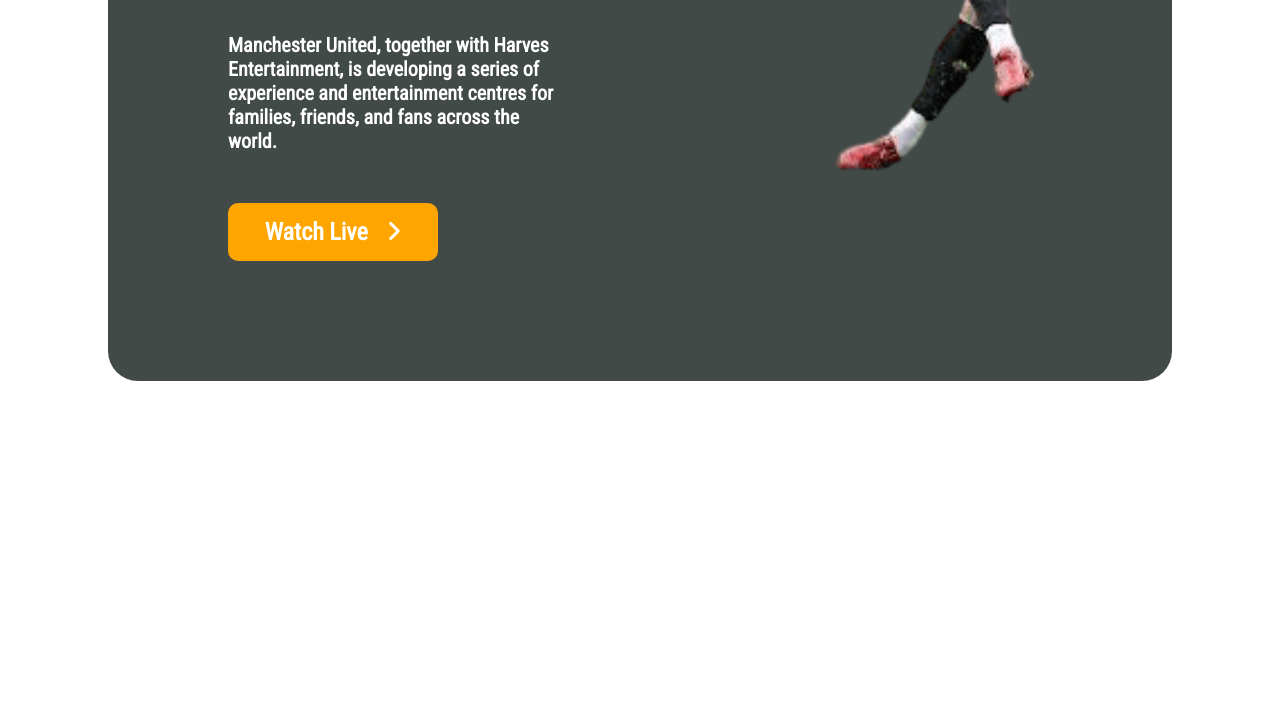
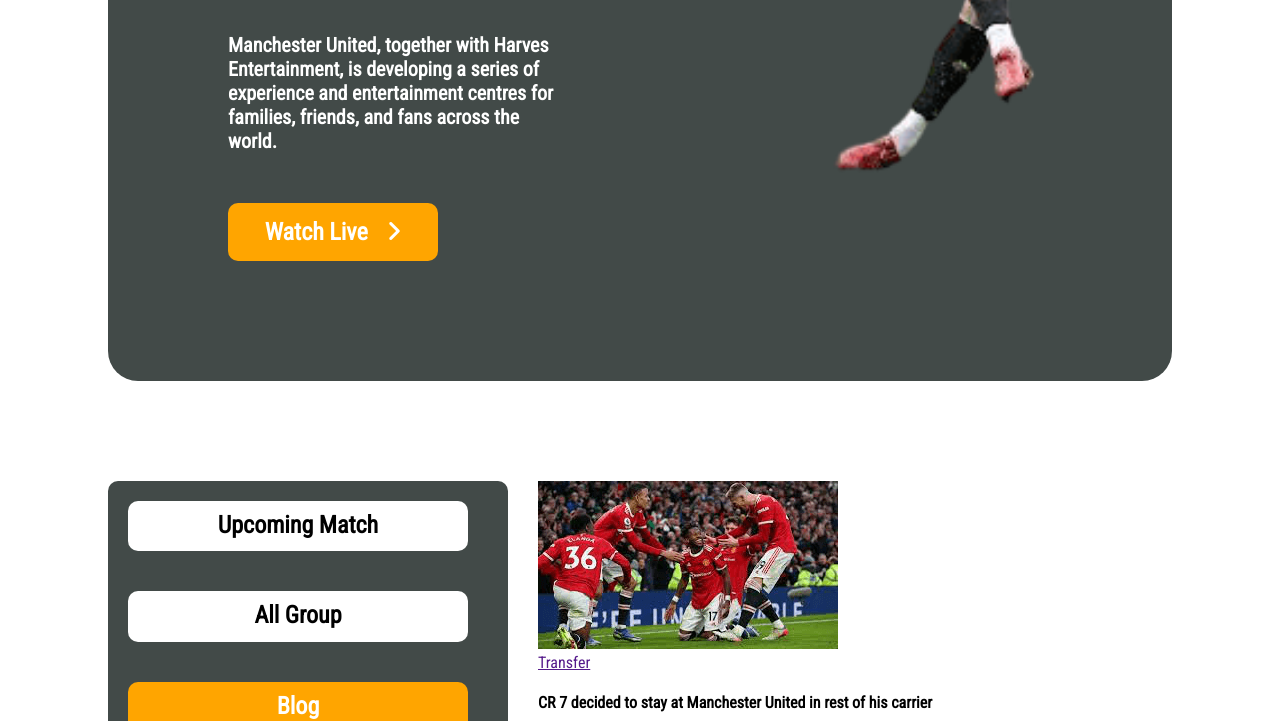
Before and after one commit to ahkamulbd/Module10Assignment2, a plain HTML site: page index.html in a window 1280 px wide. Shown: the part 571-1292 px from the top of the page. Before the commit the page ends 1052 px from the top, so only its background shows below. Drawn offline with Linux system fonts and the light colour scheme.

Commit message:
Main Left section done

```diff
--- a/css/style.css
+++ b/css/style.css
@@ -76,3 +76,52 @@ body {
     margin-right: 400px;
 
 }
+
+/* ---------------------------------
+    Styles of Main Section
+------------------------------------  */
+
+main {
+    display: grid;
+    grid-template-columns: 400px repeat(1, 1fr);
+    grid-column-gap: 30px;
+    margin: 100px;
+
+}
+
+.main-left {
+    display: grid;
+    grid-template-rows: repeat(3, 1fr);
+    background-color: rgb(66, 74, 72);
+    border-radius: 10px;
+}
+
+.main-left a {
+    text-align: center;
+    vertical-align: middle;
+
+}
+
+.main-left .main-button {
+    width: 300px;
+    background-color: white;
+    text-decoration: none;
+    color: black;
+    font-size: 24px;
+    font-weight: 600;
+    margin: 20px;
+    padding: 10px 20px;
+    border-radius: 10px;
+}
+
+.main-left .main-button-click {
+    width: 300px;
+    background-color: orange;
+    text-decoration: none;
+    color: white;
+    font-size: 24px;
+    font-weight: 800;
+    margin: 20px;
+    padding: 10px 20px;
+    border-radius: 10px;
+}
--- a/index.html
+++ b/index.html
@@ -32,6 +32,29 @@
             <img src="images/cr7.png" alt="CR 7">
         </div>
     </section>
+    <!------------------------
+        Main Section
+    ---------------------------->
+    <main>
+        <section class="main-left">
+            <a class="main-button" href="#" target="_blank">Upcoming Match</a>
+            <a class="main-button" href="#" target="_blank">All Group</a>
+            <a class="main-button-click" href="#" target="_blank">Blog</a>
+        </section>
+        <section class="main-right">
+            <div class="main-right-top">
+                <img src="images/joyful-manu.png" alt="Joyful ManU">
+            </div>
+            <div class="main-right-bottom">
+                <a href="">Transfer</a>
+                <h4>CR 7 decided to stay at Manchester United in rest of his carrier</h4>
+                <div class="bottom-icon">
+                    <i class="fa-solid fa-clock"></i> <span>10h</span>
+                    <i class="fa-brands fa-rocketchat"></i> <span>23</span>
+                </div>
+            </div>
+        </section>
+    </main>
 </body>
 
 </html>
```
